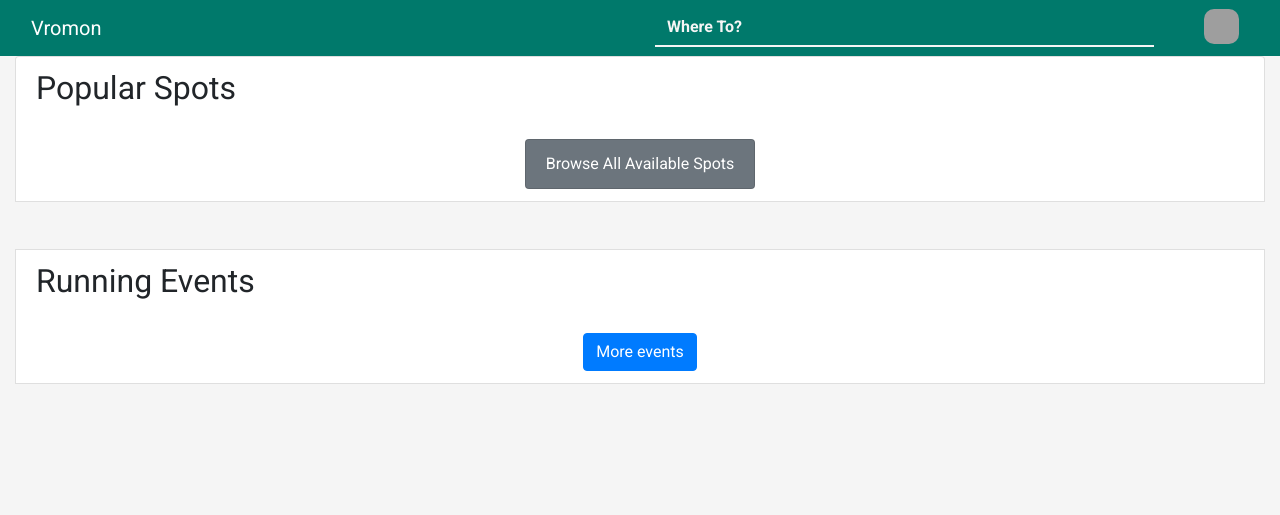
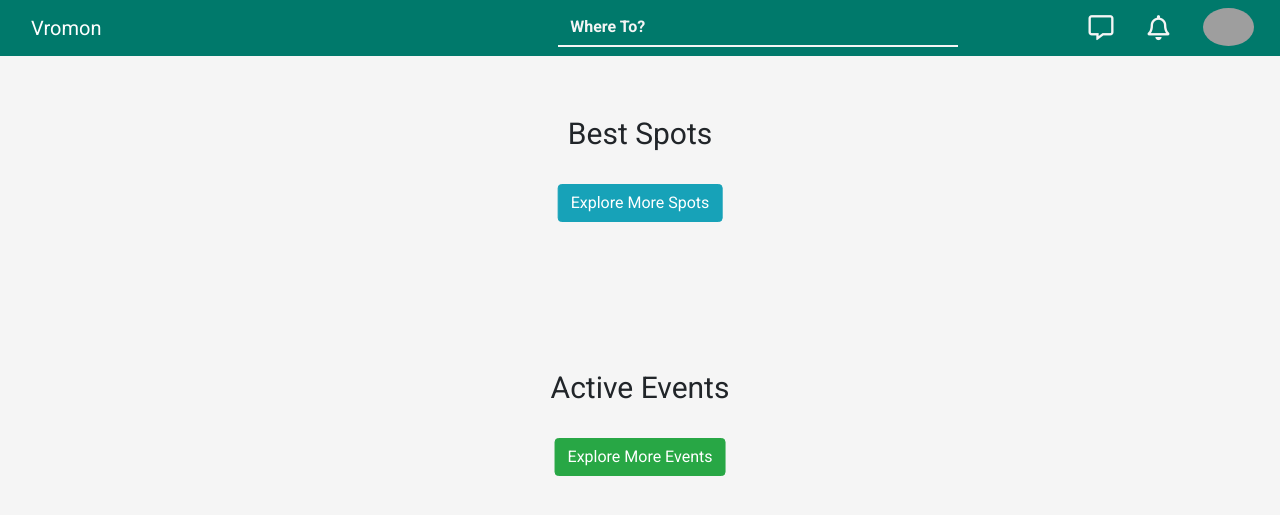
Before and after one commit to rafiulgits/vromon, a Django app: page / in a window 1280 px wide. Shown: the top 515 px of the page. Run offline with Django 3.2, Linux system fonts and the light colour scheme; the visitor is signed in with stand-in values (Sample User, id 1); parts of the project's set-up code (start-up, migrations or seed data) failed here and were passed over; some libraries are stand-ins or nearby versions; grey boxes are pictures that could not be loaded.

Commit message:
Nav and Cards Fixed

```diff
--- a/static/css/base.css
+++ b/static/css/base.css
@@ -9,13 +9,28 @@ body {
     position: relative;
 }
 
-#profile-button {
-    width: 35px; height: 35px;
-    margin-left: 40px;
+#profile-button, #search-button, #message-button, #bell-button {
+    font-size: 35px;
+    margin-left: 50px;
     margin-right: 10px;
     line-height: 35px;
     color: #f5f5f5;
-    border-radius: 10px;
+    margin-left: 20px;
+    font-size: 25px;
+}
+
+#profile-button {
+    height: 38px;
+    margin-top: -12px;
+}
+
+#search-button {
+    display: none;
+    cursor: pointer;
+}
+
+.search-bar {
+    max-width: 400px;
 }
 
 .dropdown-menu {
@@ -29,7 +44,6 @@ body {
 	border-radius: 0px;
 	color: #f5f5f5;
 	font-weight: bold;
-    margin-right: 10px;
 }
 
 .search-bar:focus {
@@ -43,3 +57,110 @@ body {
 	color: #f5f5f5;
 	font-weight: bold;
 }
+
+.responsive-search-page {
+    height: 100vh;
+    width: 100vw;
+    z-index: 100;
+    position: fixed;
+    background: #00796Bf0;
+    top: 0;
+    left: 0;
+    display: none;
+}
+
+.search-bar-phone {
+    position: relative;
+    top: 50%;
+    left: 50%;
+    transform: translate(-50%, -50%);
+    width: 100% !important;
+}
+
+.search-cross {
+    position: absolute;
+    width: 2px;
+    height: 50px;
+    border: 5px solid #004D40;
+    top: 75px;
+    right: 50px;
+    transform: rotate(45deg);
+}
+.search-cross-2 {
+    position: absolute;
+    width: 2px;
+    height: 50px;
+    border: 5px solid #004D40;
+    top: 75px;
+    right: 50px;
+    transform: rotate(-45deg);
+}
+
+.nav-buttons {
+    display: inline-block;
+}
+
+i {
+    display: inline-block;
+}
+
+.dropdown {
+    display: inline-block;
+}
+
+.card{
+    width: 400px;
+    margin: 75px auto 0;
+    background-color: #fff;
+    box-shadow: 0 3px 30px rgba(0, 0 , 0, .14);
+    color: #444;
+    text-align: center;
+    font-size: 16px;
+}
+
+
+.card .card-header{
+    position: relative;
+    height: 50px;
+}
+
+
+.card .card-header .profile-img{
+    width: 150px;
+    height: 150px;
+    border-radius: 1000px;
+    position: absolute;
+    left: 50%;
+    transform: translate(-50% ,-50%);
+    border: 6px solid #fff;
+    box-shadow: 0 0 20px rgba(0 , 0, 0, .3);
+}
+
+.card .card-body{
+    padding: 100px 40px;
+}
+
+.content {
+    margin-top: 80px;
+}
+
+@media only screen and (max-width: 700px) {
+    .search-bar-pc {
+        display: none;
+    }
+    #search-button {
+        display: inline-block;
+    }
+}
+
+@media only screen and (max-width: 800px) {
+    .search-bar {
+        width: 250px;
+    }
+}
+
+@media only screen and (max-width: 1000px) {
+    .search-bar {
+        max-width: 300px;
+    }
+}
--- a/static/css/generic/image-card.css
+++ b/static/css/generic/image-card.css
@@ -1,67 +1,67 @@
-.dash-card-container {
-  /*use custom font here*/
-  position: relative; display: inline-block; overflow: hidden;
-
-  max-width: 700px;  max-height: 700px; min-height: 210px;
-  width: 100%; height: 100%; background: red;
-
-
-  background-color: #000; color: #fff;
-  text-align: left; font-size: 13px; margin: 5px;
-  box-shadow: 2px 2px 5px rgba(0,0,0,0.25);
+.card {
+	object-fit: cover;
 }
 
-.dash-card-container * {
-  -webkit-transition: all 0.35s;
-  transition: all 0.35s;
-  -webkit-box-sizing: border-box;
-  box-sizing: border-box;
+.section {
+	width: 98%;
+	margin-top: 50px;
 }
 
-.dash-card-container img {
-  max-width: 100%; max-height: 700px;  min-height: 210px;
-  width: 100%; vertical-align: top; height: 100%;
-}
-.dash-card-container figcaption {
-  position: absolute; top: 0; left: 0; right: 0; border: 0;
-  bottom: 0; padding: 20px;
-  background-image: -webkit-linear-gradient(bottom,rgba(0,0,0,0.8)
-    0%, transparent 100%);
-  background-image: linear-gradient(to, top, rgba(0,0,0,0.8)
-    0%, transparent 100%);
-
-  display: flex; flex-direction: column;
-  justify-content: flex-end;
-}
-.dash-card-container h5 {
-  font-size: 25px; font-weight: 300; line-height: 1;
-  letter-spacing: 1px; text-transform: uppercase;
-  margin: 3px 0px;
-}
-.dash-card-container .title {
-  color: #fff; font-weight: 300;
+.section-title {
+	text-align: center;
+	display: block;
+	width: 100%;
+	padding: 0;
+	margin: 0;
 }
 
-.dash-card-container a {
-  position: absolute; top: 0; bottom: 0; left: 0; right: 0;
+.section-title-text {
+	background: #f5f5f5;
+	height: 20px;
+	font-size: 30px;
+	padding-top: 10px;
 }
 
-.dash-card-container:hover img{
-  -webkit-transform: scale(1.2);
-  transform: scale(1.2);
+.card {
+	overflow: hidden;
+	position: relative;
+	display: inline-block;
+	height: 400px;
+	margin-top: 50px;
 }
 
-.title1 {
-  font-family: monospace;
-  color: #FCC414; font-size: 35px;
-  margin: 0px; font-weight: normal;
-}
-.title2 {
-  font-size: 25px;
-  margin: 0px;
-  font-family: monospace;
+.card-body {
+	margin-top: -60px !important;
 }
 
-.grid-item {
-  margin-top: 10px; margin-bottom: 10px;
+.card-image-wrapper {
+	object-fit: fill;
+	object-position: 50% 50%;
+	width: 100%;
+	height: 200px;
+	overflow: hidden;
 }
+
+.card-img-top {
+	transition: transform .5s ease-in-out;
+}
+
+.card:hover > .card-image-wrapper > .card-img-top {
+	transform: rotate(2deg) scale(1.1);
+	transition: transform .5s ease-in-out;
+}
+
+.see-more-btn {
+	position: relative;
+	left: 50%;
+	transform: translateX(-50%);
+	margin-top: 50px;
+	margin-bottom: 40px;
+}
+
+.book-button {
+	position: absolute;
+	top: 180px;
+	right: 10px;
+	opacity: .9;
+}
--- /dev/null
+++ b/static/js/main.js
@@ -0,0 +1,17 @@
+var searchPageShown = false;
+
+$(document).ready(function () {
+    $("#search-button").click(function () {
+        if (!searchPageShown) {
+            $(".responsive-search-page").css("display", "block");
+        } else {
+            $(".responsive-search-page").css("display", "none");
+        }
+        searchPageShown = !searchPageShown;
+    });
+
+    $("#search-cross").click(function () {
+        $(".responsive-search-page").css("display", "none");
+        searchPageShown = false;
+    });
+});
--- a/templates/base.html
+++ b/templates/base.html
@@ -25,12 +25,16 @@
 
 	<div class="navbar fixed-top navbar-dark container-fluid bg-teal">
 		<a href="/" class="navbar-brand col-4">Vromon</a>
-		<div class="input-group col-6 ">
-			<input type="text" name="search" placeholder="Where To?" class="form-control search-bar">
+        <input type="text" name="search" placeholder="Where To?" class="form-control search-bar search-bar-pc">
         {% if request.user.is_authenticated %}
+            <div class="nav-buttons">
+                <i class="fas fa-search" id="search-button" ></i>
+                <i class="far fa-comment-alt" id="message-button"></i>
+                <i class="far fa-bell" id="bell-button"></i>
+
                 <div class="dropdown">
                     <a href="#" role="button" id="dropdownMenuLink" data-toggle="dropdown" aria-haspopup="true" aria-expanded="false">
-						<img src="{{request.user.thumbnail}}" id="profile-button">
+                        <img src="{{request.user.thumbnail}}" id="profile-button" class="rounded-circle">
                     </a>
                     <div class="dropdown-menu" aria-labelledby="dropdownMenuLink">
                         <a class="dropdown-item" href="/account/">{{request.user.name}}</a>
@@ -41,11 +45,19 @@
                         <a class="dropdown-item" href="/account/signout/">Sign Out</a>
                     </div>
                 </div>
+            </div>
         {% else %}
             <a href="/account/signin/" class="nav-link btn btn-light mr-2">Signin</a>
             <a href="/account/signup/" class="nav-link btn btn-light mr">Signup</a>
         {% endif %}
 
+    </div>
+
+    <div class="responsive-search-page">
+		<input type="text" name="search" placeholder="Where To?" class="form-control search-bar search-bar-phone">
+		<div id="search-cross">
+			<div class="search-cross"></div>
+			<div class="search-cross-2"></div>
 		</div>
 	</div>
 
@@ -59,6 +71,7 @@
 	<script src="https://code.jquery.com/jquery-3.2.1.slim.min.js" integrity="sha384-KJ3o2DKtIkvYIK3UENzmM7KCkRr/rE9/Qpg6aAZGJwFDMVNA/GpGFF93hXpG5KkN" crossorigin="anonymous"></script>
 	<script src="https://cdnjs.cloudflare.com/ajax/libs/popper.js/1.12.9/umd/popper.min.js" integrity="sha384-ApNbgh9B+Y1QKtv3Rn7W3mgPxhU9K/ScQsAP7hUibX39j7fakFPskvXusvfa0b4Q" crossorigin="anonymous"></script>
     <script src="https://maxcdn.bootstrapcdn.com/bootstrap/4.0.0/js/bootstrap.min.js" integrity="sha384-JZR6Spejh4U02d8jOt6vLEHfe/JQGiRRSQQxSfFWpi1MquVdAyjUar5+76PVCmYl" crossorigin="anonymous"></script>
+    <script src="{% static 'js/main.js' %}"></script>
 	{% block extra_script %}
 	{% endblock %}
 </body>
--- a/templates/home/index.html
+++ b/templates/home/index.html
@@ -9,51 +9,62 @@
 
 
 {% block content %}
-	<div class="container-fluid list-group-item">
-        <h2>Popular Spots</h2>
-        <div class="row">
+	<div class="container-fluid section mx-auto">
+        <div class="section-title">
+            <h4 class="section-title-text">
+                Best Spots
+            </h4>
+        </div>
+        <div class="cards row card-section">
             {% for item in spots %}
-                <div class="col-md-6 grid-item">
-                    <figure class="dash-card-container">
-                        <img src="/media/{{ item.logo }}">
-                        <figcaption>
-                            <p class="title1">{{ item.name }}</p>
-                            <p class="title2">{{ item.district }}</p>
-                        </figcaption>
-                        <a href="/spot/{{item.name}}/"></a>
-                    </figure>
+
+                <div class="card profile-card">   						<!-- Spot Card Started -->
+                    <div class="card-image-wrapper">  		<!-- Spot Image -->
+                        <img class="card-img-top" src="/media/{{ item.logo }}" alt="{{ item.name }}">
                     </div>
+                    <div class="card-body spot-card-body">
+                        <h4 class="card-title">{{ item.name }}</h4>	<!-- Spot Name -->
+                        <p class="card-text"><i class="fas fa-map-marker-alt"></i> {{ item.district }}</p>
+                        <a href="/spot/{{item.name}}/" class="btn btn-info">View Posts</a>
+                    </div>
+                </div>										<!-- Spot Card End -->
             {% endfor %}
         </div>
-        <br>
-        <div class="d-flex justify-content-center">
-            <a href="/explore/" class="list-group-item btn bg-secondary text-white">
-                Browse All Available Spots
-            </a>
+        <div class="see-more">
+            <a href="/explore/" class="btn btn-info see-more-btn">Explore More Spots</a>
         </div>
     </div>
     <br><br>
-    <div class="container-fluid list-group-item">
-        <h2>Running Events</h2>
-        <div class="row">
+    <div class="container-fluid section mx-auto">
+        <div class="section-title">
+			<h4 class="section-title-text">
+				Active Events
+			</h4>
+		</div>
+        <div class="cards row card-section">
             {% for item in events %}
-                <div class="col-md-4 ">
-                    <div class="card">
-                        <div class="card-image-wrapper">
-                            <img class="card-img-top" src="https://nijhoom.com/wp-content/uploads/2018/06/jaflong-zero-point-600-o.jpg" alt="Jaflong">
+
+            <div class="card event-card">   						<!-- Event Card Started -->
+				<div class="card-image-wrapper">  					<!-- Event Image -->
+					<img class="card-img-top" src="/media/{{ item.logo }}" alt="{{item.title}}">
 				</div>
 				<div class="card-body">
-                            <h4 class="card-title text-white">{{item.title}}</h4>
-                            <div class="card-text"><i class="fas fa-map-marker-alt"></i> Location</div>
-                            <a href="/event/{{item.uid}}/" class="btn btn-info">Event Details</a>
+				    <h4 class="card-title">{{item.title}}</h4>	<!-- Event Name -->
+					<p class="card-text"><i class="fas fa-map-marker-alt"></i> Location</p>
+					<div class="progress" style="height: 25px;">
+						<div class="progress-bar bg-success" role="progressbar" aria-valuenow="10" aria-valuemin="0" aria-valuemax="20" style="width:50%">
+							10/20 Seats Booked
+
 						</div>
+					</div>
+
+					<a href="/event/{{item.uid}}/" class="btn btn-success book-button">Book: 1000$</a>
 				</div>
 			</div>
             {% endfor %}
         </div>
-        <br>
-        <div class="d-flex justify-content-center">
-            <a href="/event/all/" class="btn btn-primary">More events</a>
+        <div class="see-more">
+			<a href="/event/all" class="btn btn-success see-more-btn">Explore More Events</a>
 		</div>
     </div>
     <br><br>
```
Lines whose indentation alone changed are shown as unchanged.
